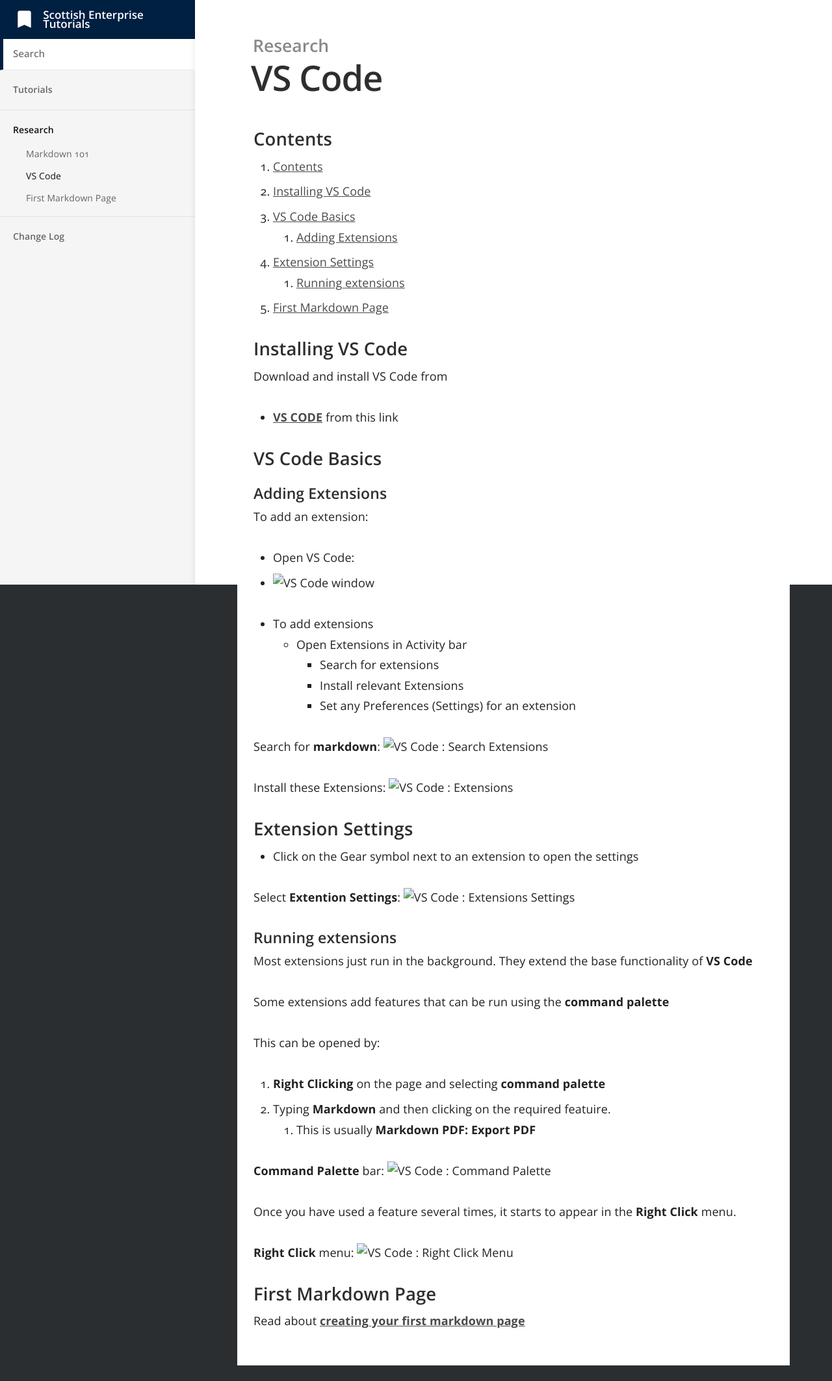
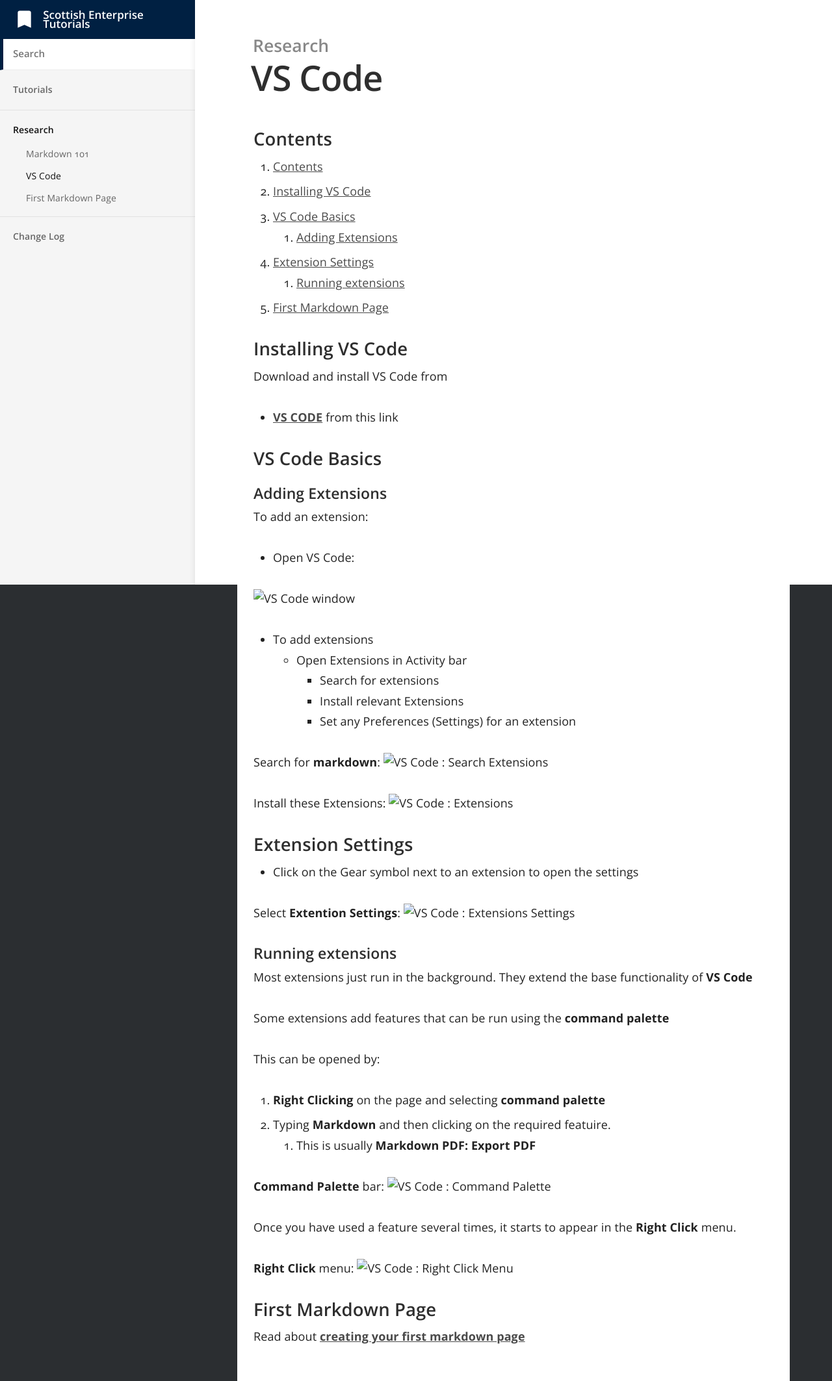
Before and after one commit to scotentSD/Tutorials, a Jekyll site: the page built from _docs/Content/VSCode.md, in a window 1280 px wide. Shown: the whole page at 65% size. Built offline with Jekyll 4.4.1, drawn with Linux system fonts in a browser that asks for light colours; before the commit the page ends 2102 px from its top, so only the background shows below that.

Commit message:
Update VSCode.md
mk

```diff
--- a/_docs/Content/VSCode.md
+++ b/_docs/Content/VSCode.md
@@ -24,7 +24,8 @@ Download and install VS Code from
 ### Adding Extensions
 To add an extension:
 - Open VS Code:
-- ![VS Code window](https://scotentsd.github.io/tutorials/images/vscode.png)
+
+![VS Code window](https://scotentsd.github.io/tutorials/images/vscode.png)
 
 
 
```
